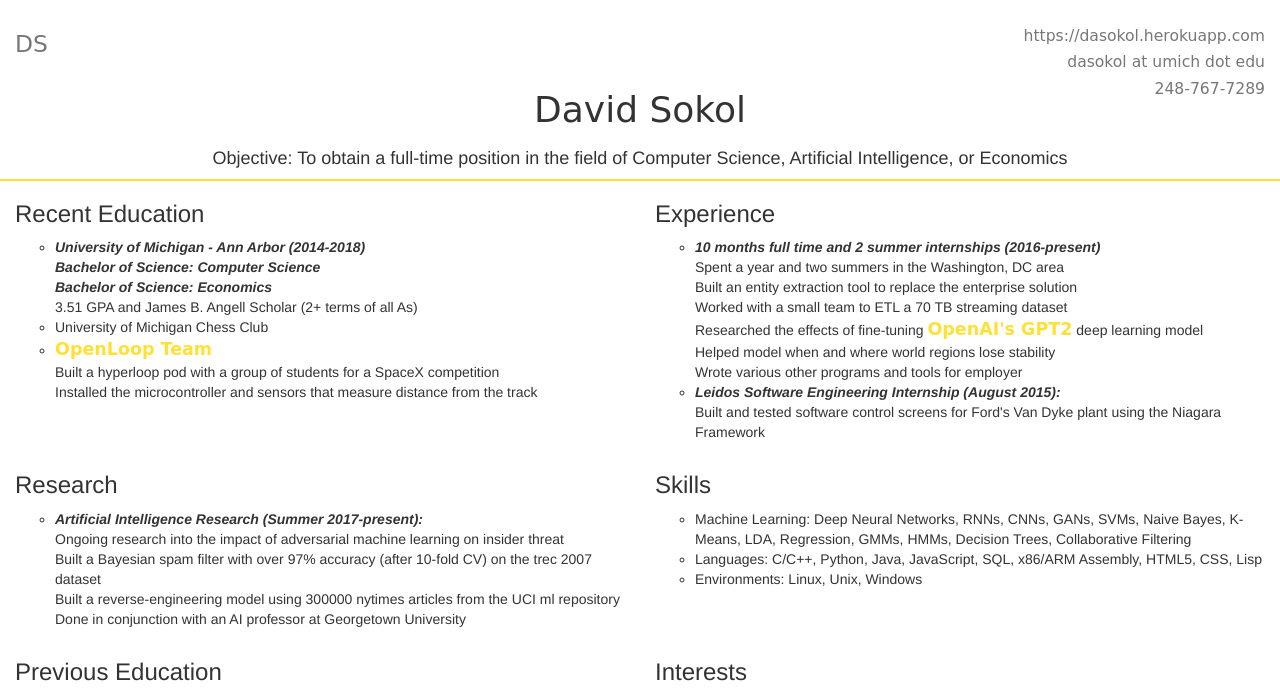
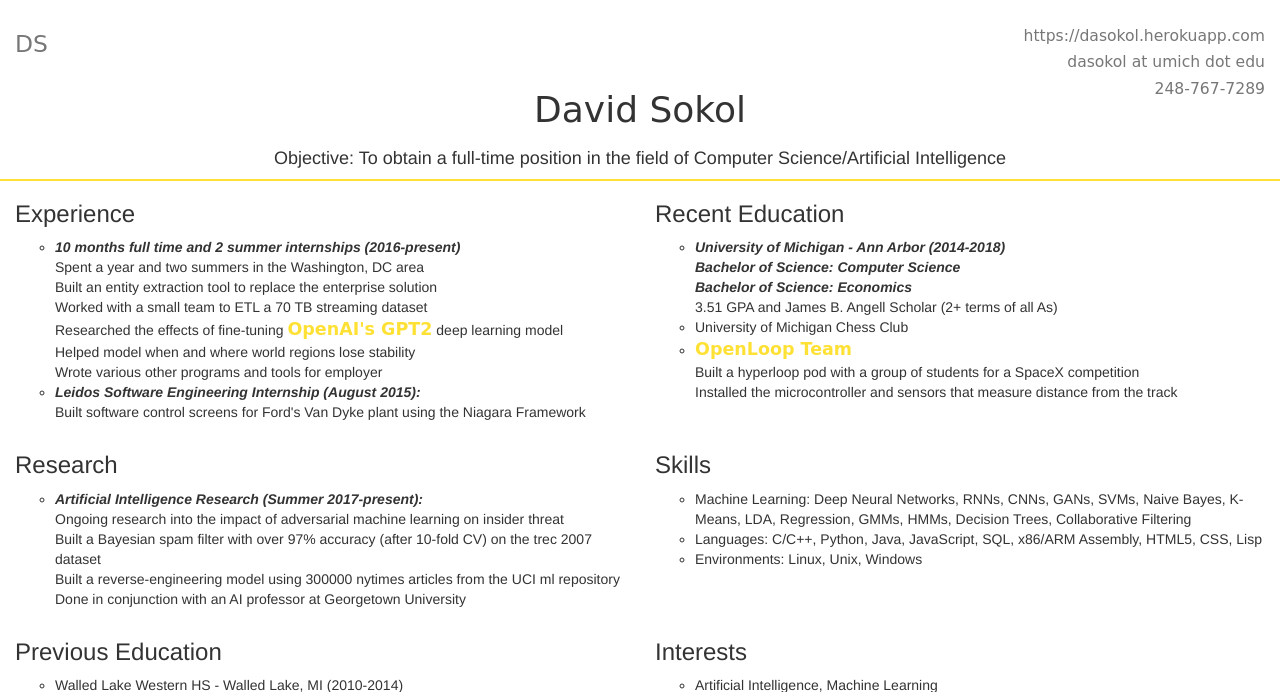
Before and after one commit to dasokol/dasokol, a Flask app: page / in a window 1280 px wide. Shown: the top 692 px of the page. Run offline with Flask 2, Linux system fonts and the light colour scheme; some libraries are stand-ins or nearby versions.

Commit message:
revamp resume

```diff
--- a/templates/ai_art_generator.html
+++ b/templates/ai_art_generator.html
@@ -4,7 +4,7 @@
 
 <h4 align="center">Here are some abstract art pics generated by my art generator:</h4>
 <div style="text-align:center; margin-top:50px">
-		<img src="/static/ai_art.jpg" align="center">
+		<img src="/static/ai_art.jpg" height="1000" width="1000" align="center">
 </div>
 
 {% endblock %}
--- a/templates/base.html
+++ b/templates/base.html
@@ -43,7 +43,7 @@
 				</small></h3>
 			</div>
 			<h1 id="name" style="display:inline-block;width:100%;bottom:0px">David Sokol</h1>
-			<h4 style="text-align:center;position:relative;bottom:0px">Objective: To obtain a full-time position in the field of Computer Science, Artificial Intelligence, or Economics</h4>
+			<h4 style="text-align:center;position:relative;bottom:0px">Objective: To obtain a full-time position in the field of Computer Science/Artificial Intelligence</h4>
 			<div class="divider" style="margin:0 auto;position:relative;bottom:0px"></div>
 		</div>
 		<script>
--- a/templates/index.html
+++ b/templates/index.html
@@ -4,6 +4,20 @@
 
 <div class="container-fluid">
 <div class="row">
+	<div id="experience" class="col-sm-6 col-box">
+		<h3>Experience</h3>
+		<ul style="list-style-type:circle">
+            <li><b><i>10 months full time and 2 summer internships (2016-present)</i></b></li>
+			<li style="list-style-type:none">Spent a year and two summers in the Washington, DC area</li>
+			<li style="list-style-type:none">Built an entity extraction tool to replace the enterprise solution</li>
+            <li style="list-style-type:none">Worked with a small team to ETL a 70 TB streaming dataset</li>
+            <li style="list-style-type:none">Researched the effects of fine-tuning <a href="ai_text_generator" class="link">OpenAI's GPT2</a> deep learning model</li>
+			<li style="list-style-type:none">Helped model when and where world regions lose stability</li>
+			<li style="list-style-type:none">Wrote various other programs and tools for employer</li>
+			<li><b><i>Leidos Software Engineering Internship (August 2015):</i></b></li>
+			<li style="list-style-type:none">Built software control screens for Ford's Van Dyke plant using the Niagara Framework</li>
+		</ul>
+	</div>
 	<div id="edu" class="col-sm-6 col-box">
 		<h3>Recent Education</h3>
 		<ul style="list-style-type:circle">
@@ -15,20 +29,6 @@
 			<li><a href="openloop" class="link">OpenLoop Team</a></li>
 			<li style="list-style-type:none">Built a hyperloop pod with a group of students for a SpaceX competition</li>
 			<li style="list-style-type:none">Installed the microcontroller and sensors that measure distance from the track</li>
-		</ul>
-	</div>
-	<div id="experience" class="col-sm-6 col-box">
-		<h3>Experience</h3>
-		<ul style="list-style-type:circle">
-            <li><b><i>10 months full time and 2 summer internships (2016-present)</i></b></li>
-			<li style="list-style-type:none">Spent a year and two summers in the Washington, DC area</li>
-			<li style="list-style-type:none">Built an entity extraction tool to replace the enterprise solution</li>
-            <li style="list-style-type:none">Worked with a small team to ETL a 70 TB streaming dataset</li>
-            <li style="list-style-type:none">Researched the effects of fine-tuning <a href="ai_text_generator" class="link">OpenAI's GPT2</a> deep learning model</li>
-			<li style="list-style-type:none">Helped model when and where world regions lose stability</li>
-			<li style="list-style-type:none">Wrote various other programs and tools for employer</li>
-			<li><b><i>Leidos Software Engineering Internship (August 2015):</i></b></li>
-			<li style="list-style-type:none">Built and tested software control screens for Ford's Van Dyke plant using the Niagara Framework</li>
 		</ul>
 	</div>
 </div>
```
